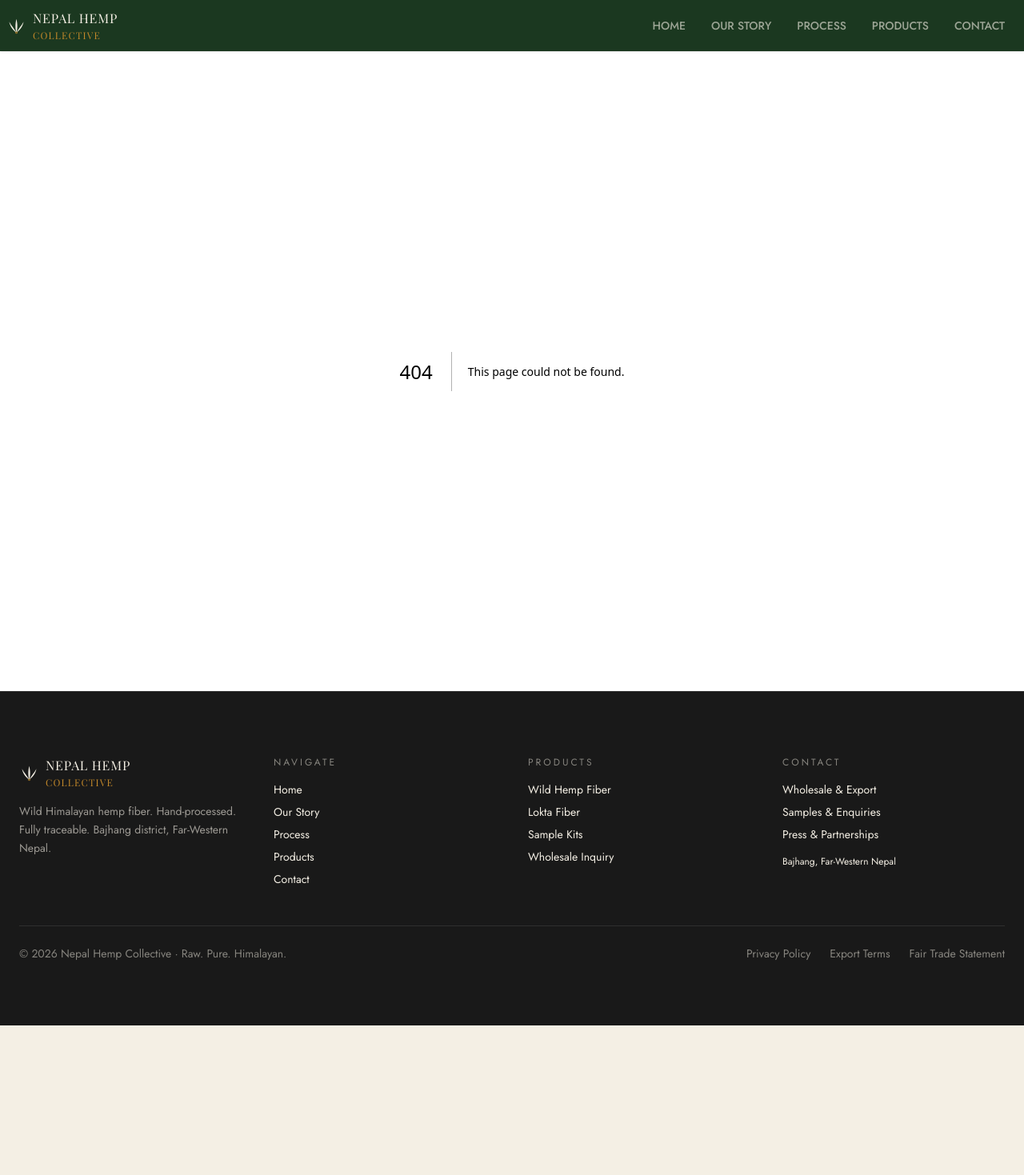
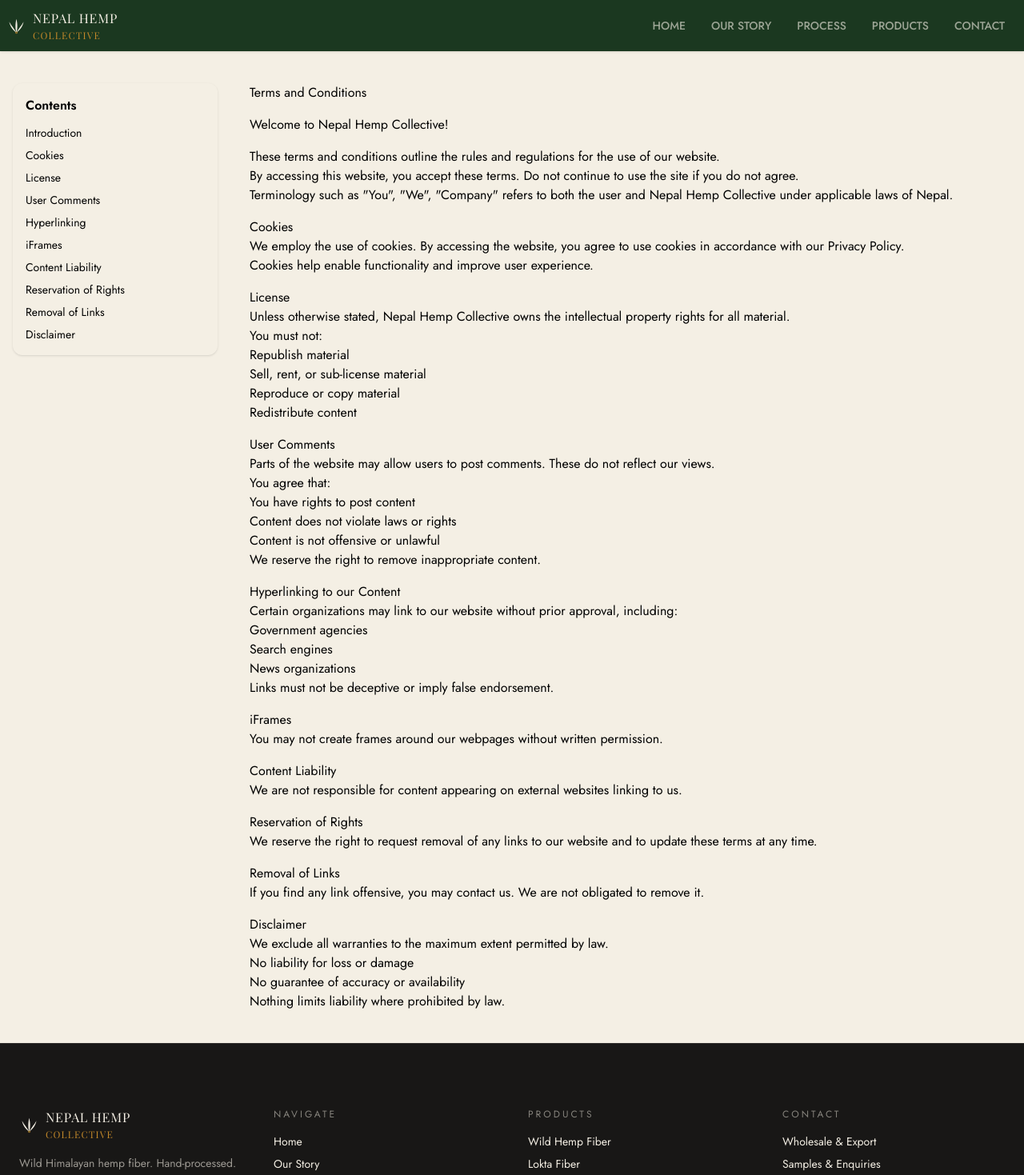
Before and after one commit to nierforprogramming/hemps, a Next.js app: page /terms-and-conditions in a window 1280 px wide. Before the commit this address had no page. Shown: the top 1469 px of the page at 80% size. Before the commit the page ends 1282 px from the top, so only its background shows below. Built offline with nearby package versions, Linux system fonts and the light colour scheme; a web font is replaced by a local one.

Commit message:
Terms and coditions added

```diff
--- /dev/null
+++ b/src/app/terms-and-conditions/page.jsx
@@ -0,0 +1,169 @@
+const sections = [
+  { id: "intro", title: "Introduction" },
+  { id: "cookies", title: "Cookies" },
+  { id: "license", title: "License" },
+  { id: "comments", title: "User Comments" },
+  { id: "hyperlinking", title: "Hyperlinking" },
+  { id: "iframes", title: "iFrames" },
+  { id: "liability", title: "Content Liability" },
+  { id: "rights", title: "Reservation of Rights" },
+  { id: "removal", title: "Removal of Links" },
+  { id: "disclaimer", title: "Disclaimer" },
+];
+
+const Page = () => {
+  return (
+    <div className="bg-base-100 text-base-content">
+      <div className="max-w-7xl mx-auto px-4 py-10 lg:flex lg:gap-10">
+        <aside className="hidden lg:block w-64 sticky top-24 h-fit">
+          <div className="bg-base-200 p-4 rounded-xl shadow-sm">
+            <h3 className="font-semibold mb-3">Contents</h3>
+            <ul className="space-y-2 text-sm">
+              {sections.map((s) => (
+                <li key={s.id}>
+                  <a
+                    href={`#${s.id}`}
+                    className="hover:text-primary transition"
+                  >
+                    {s.title}
+                  </a>
+                </li>
+              ))}
+            </ul>
+          </div>
+        </aside>
+
+        <main className="flex-1">
+          <div className="prose max-w-none prose-headings:text-primary prose-a:text-accent space-y-4">
+            <h1>Terms and Conditions</h1>
+            <p>Welcome to Nepal Hemp Collective!</p>
+
+            <section id="intro">
+              <p>
+                These terms and conditions outline the rules and regulations for
+                the use of our website.
+              </p>
+              <p>
+                By accessing this website, you accept these terms. Do not
+                continue to use the site if you do not agree.
+              </p>
+
+              <p>
+                {`Terminology such as "You", "We", "Company" refers to both the
+                user and Nepal Hemp Collective under applicable laws of Nepal.`}
+              </p>
+            </section>
+
+            <section id="cookies">
+              <h2>Cookies</h2>
+              <p>
+                We employ the use of cookies. By accessing the website, you
+                agree to use cookies in accordance with our Privacy Policy.
+              </p>
+              <p>
+                Cookies help enable functionality and improve user experience.
+              </p>
+            </section>
+
+            <section id="license">
+              <h2>License</h2>
+              <p>
+                Unless otherwise stated, Nepal Hemp Collective owns the
+                intellectual property rights for all material.
+              </p>
+
+              <p>You must not:</p>
+              <ul>
+                <li>Republish material</li>
+                <li>Sell, rent, or sub-license material</li>
+                <li>Reproduce or copy material</li>
+                <li>Redistribute content</li>
+              </ul>
+            </section>
+
+            <section id="comments">
+              <h2>User Comments</h2>
+              <p>
+                Parts of the website may allow users to post comments. These do
+                not reflect our views.
+              </p>
+
+              <p>You agree that:</p>
+              <ul>
+                <li>You have rights to post content</li>
+                <li>Content does not violate laws or rights</li>
+                <li>Content is not offensive or unlawful</li>
+              </ul>
+
+              <p>We reserve the right to remove inappropriate content.</p>
+            </section>
+
+            <section id="hyperlinking">
+              <h2>Hyperlinking to our Content</h2>
+              <p>
+                Certain organizations may link to our website without prior
+                approval, including:
+              </p>
+              <ul>
+                <li>Government agencies</li>
+                <li>Search engines</li>
+                <li>News organizations</li>
+              </ul>
+
+              <p>Links must not be deceptive or imply false endorsement.</p>
+            </section>
+
+            <section id="iframes">
+              <h2>iFrames</h2>
+              <p>
+                You may not create frames around our webpages without written
+                permission.
+              </p>
+            </section>
+
+            <section id="liability">
+              <h2>Content Liability</h2>
+              <p>
+                We are not responsible for content appearing on external
+                websites linking to us.
+              </p>
+            </section>
+
+            <section id="rights">
+              <h2>Reservation of Rights</h2>
+              <p>
+                We reserve the right to request removal of any links to our
+                website and to update these terms at any time.
+              </p>
+            </section>
+
+            <section id="removal">
+              <h2>Removal of Links</h2>
+              <p>
+                If you find any link offensive, you may contact us. We are not
+                obligated to remove it.
+              </p>
+            </section>
+
+            <section id="disclaimer">
+              <h2>Disclaimer</h2>
+              <p>
+                We exclude all warranties to the maximum extent permitted by
+                law.
+              </p>
+
+              <ul>
+                <li>No liability for loss or damage</li>
+                <li>No guarantee of accuracy or availability</li>
+              </ul>
+
+              <p>Nothing limits liability where prohibited by law.</p>
+            </section>
+          </div>
+        </main>
+      </div>
+    </div>
+  );
+};
+
+export default Page;
--- a/src/components/shared/footer.jsx
+++ b/src/components/shared/footer.jsx
@@ -104,8 +104,11 @@
             <Link href="/privacy-policy" className="hover:text-secondary/80">
               Privacy Policy
             </Link>
-            <Link href="#" className="hover:text-secondary/80">
-              Export Terms
+            <Link
+              href="/terms-and-conditions"
+              className="hover:text-secondary/80"
+            >
+              Terms and Conditions
             </Link>
             <Link href="#" className="hover:text-secondary/80">
               Fair Trade Statement
```
